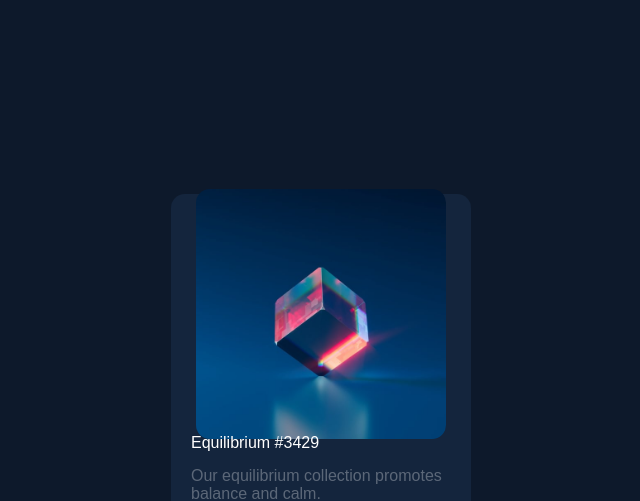
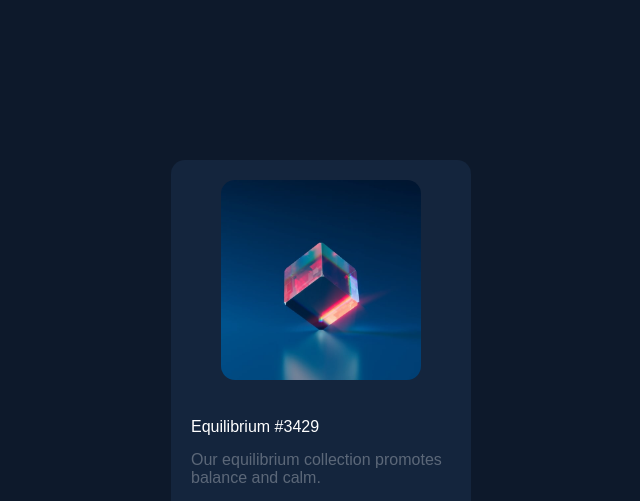
Before and after one commit to YessicaManrique/Reto3, a plain HTML site: page index.html in a window 1280 px wide. Shown: the top 501 px of the page, without its empty margins (319-959 px from the left). Drawn offline with Linux system fonts and the light colour scheme; files whose address does not match are found by name.

Commit message:
se modifico secciones

```diff
--- a/index.html
+++ b/index.html
@@ -12,18 +12,19 @@
         <div class="card">
           <div class="card-foto">
             <img
-              width="250"
+              width="200"
               class="image-principal"
               src="image-equilibrium.jpg"
               alt=""
             />
           </div>
+          <br>
           <div class="contenedor-dos">
             <h4 class="text-white">Equilibrium #3429</h4>
             <p class="text-gray">
               Our equilibrium collection promotes balance and calm.
             </p>
-            <div class="contendor-detalle">
+                <div class="contendor-detalle">
               <div>
                 <img src="./images/icon-ethereum.svg" alt="" />
                 <span class="text-eth">0.041 ETH</span>
@@ -34,6 +35,7 @@
               </div>
             </div>
             <hr />
+            <br>
             <div class="contenedor-autor">
               <div>
                 <img width="30" src="Yessica foto.jpeg" alt="" />
@@ -41,7 +43,10 @@
               <div class="autor">
                 <span class="text-gray">Creation of </span>
                 <span class="text-white"><br> Yessica Manrique </span>
+                <br>
               </div>
+              <br>
+
             </div>
           </div>
         </div>
--- a/main.css
+++ b/main.css
@@ -16,6 +16,7 @@
   }
 
   .card {
+    height: 480px;
     width: 300px;
     background-color: hsl(216, 50%, 16%);
     border-radius: 14px;
```
Also changed, not shown: icon-ethereum.svg (added).
